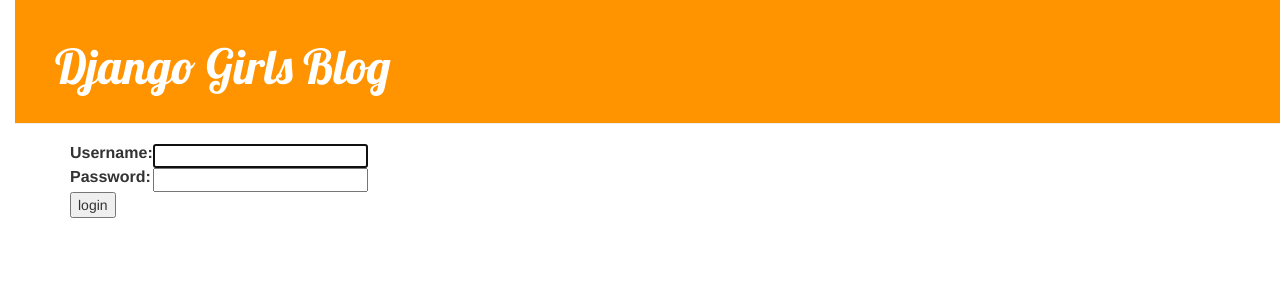
After one commit to shanonx/my-first-blog, a Django app: page /accounts/login/ in a window 1280 px wide. The commit adds this page. Shown: the top 300 px of the page. Run offline with Django 3.2, Linux system fonts and the light colour scheme; some libraries are stand-ins or nearby versions.

```diff
--- a/blog/templates/blog/base.html
+++ b/blog/templates/blog/base.html
@@ -10,7 +10,8 @@
     <body>
         <div class="page-header">
         {% if user.is_authenticated %}
-            <a href="{% url 'post_new' %}" class="top-menu"><span class="glyphicon gyphicon-plus"></span></a>
+            <a href="{% url 'post_new' %}" class="top-menu"><span class="glyphicon glyphicon-plus"></span></a>
+            <a href="{% url 'post_draft_list' %}" class="top-menu"><span class="glyphicon glyphicon-edit"></span></a>
         {% endif %}
             <h1><a href="/">Django Girls Blog</a></h1>
         </div>
--- a/blog/templates/blog/post_detail.html
+++ b/blog/templates/blog/post_detail.html
@@ -6,9 +6,12 @@
 			<div class="date">
 				{{ post.published_date }}
 			</div>
+		{% else %}
+			<a class="btn btn-default" href="{% url 'post_publish' pk=post.pk %}">Publish</a>
 		{% endif %}
 	{% if user.is_authenticated %}
 		<a class="btn btn-default" href="{% url 'post_edit' pk=post.pk %}"><span class="glyphicon glyphicon-pencil"></span></a>
+		<a class="btn btn-default" href="{% url 'post_remove' pk=post.pk %}"><span class="glyphicon glyphicon-remove"></span></a>
 	{% endif %}
 		<h1>{{ post.title }}</h1>
 		<p>{{ post.text|linebreaksbr }}</p>
--- /dev/null
+++ b/blog/templates/registration/login.html
@@ -0,0 +1,26 @@
+{% extends "blog/base.html" %}
+
+{% block content %}
+
+{% if form.errors %}
+<p>Your username and password didn't match. Please try again.</p>
+{% endif %}
+
+<form method="post" action="{% url 'login' %}">
+{% csrf_token %}
+<table>
+	<tr>
+		<td>{{ form.username.label_tag }}</td>
+		<td>{{ form.username }}</td>
+	</tr>
+	<tr>
+		<td> {{ form.password.label_tag }}</td>
+		<td> {{ form.password }}</td>
+	</tr>
+</table>
+
+<input type="submit" value="login" />
+<input type="hidden" name="next" value="{{ next }}" />
+</form>
+
+{% endblock %}
--- a/blog/urls.py
+++ b/blog/urls.py
@@ -6,4 +6,7 @@ urlpatterns = [
 	url(r'^post/(?P<pk>\d+)/$', views.post_detail, name='post_detail'),
 	url(r'^post/new/$', views.post_new, name='post_new'),
 	url(r'^post/(?P<pk>\d+)/edit/$', views.post_edit, name='post_edit'),
+	url(r'^drafts/$', views.post_draft_list, name='post_draft_list'),
+	url(r'^post/(?P<pk>\d+)/publish/$', views.post_publish, name='post_publish'),
+	url(r'^post/(?P<pk>\d+)/remove/$', views.post_remove, name='post_remove'),
 ]
--- a/mysite/settings.py
+++ b/mysite/settings.py
@@ -120,3 +120,6 @@ USE_TZ = True
 
 STATIC_URL = '/static/'
 STATIC_ROOT = os.path.join(BASE_DIR, 'static')
+
+# Login Redirect Link
+LOGIN_REDIRECT_URL = '/'
--- a/mysite/urls.py
+++ b/mysite/urls.py
@@ -15,8 +15,10 @@ Including another URLconf
 """
 from django.conf.urls import url, include
 from django.contrib import admin
+import django.contrib.auth.views
 
 urlpatterns = [
     url(r'^admin/', admin.site.urls),
+    url(r'^accounts/login/$', django.contrib.auth.views.login, name='login'),
     url(r'', include('blog.urls')),
 ]
```
Also changed, not shown: blog/templates/blog/post_draft_list.html (added, +11 -0 lines), blog/views.py (+20 -2 lines).
